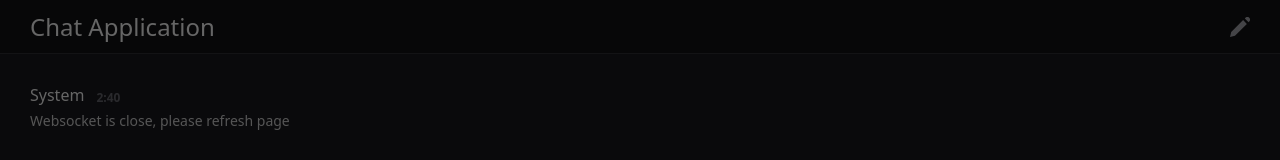
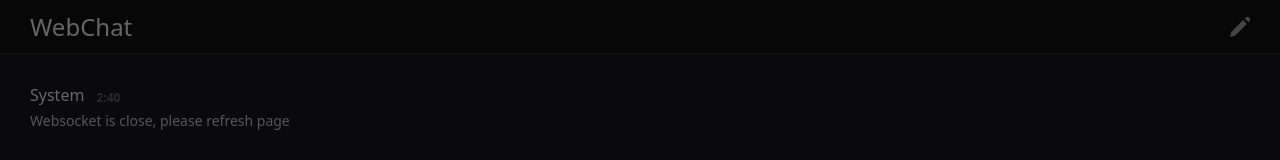
Before and after one commit to ArrifUber/webchatapp-with-websocket, a plain HTML site: page index.html in a window 1280 px wide. Shown: the top 160 px of the page. Drawn offline with Linux system fonts and the light colour scheme.

Commit message:
change Title

```diff
--- a/index.html
+++ b/index.html
@@ -9,7 +9,7 @@
   <body>
     <main class="card-container">
       <div class="chat-header" id="chatHeader">
-        <p>Chat Application</p>
+        <p>WebChat</p>
         <span id="changeNameSection">
           <button id="changeUserName">
             <svg viewBox="0 0 20 20" xmlns="http://www.w3.org/2000/svg" fill="#000" width="20px"
```
